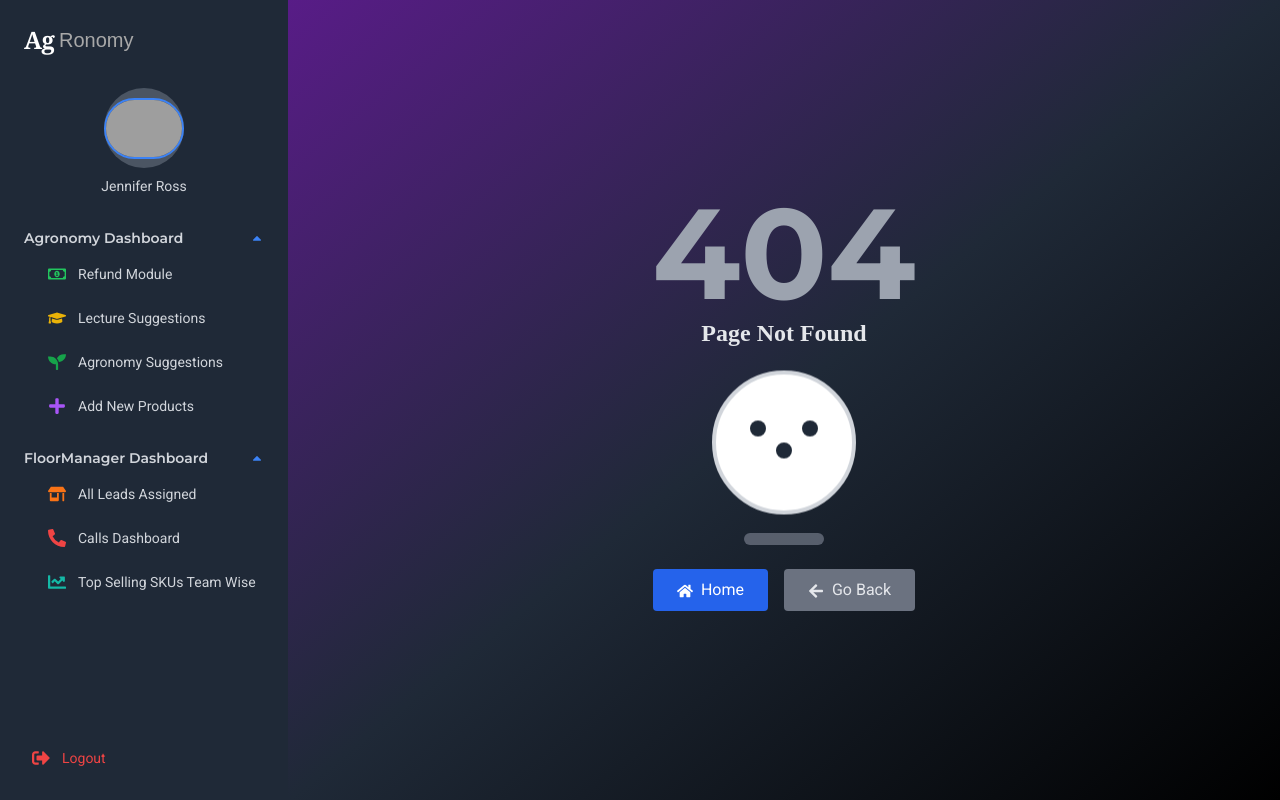
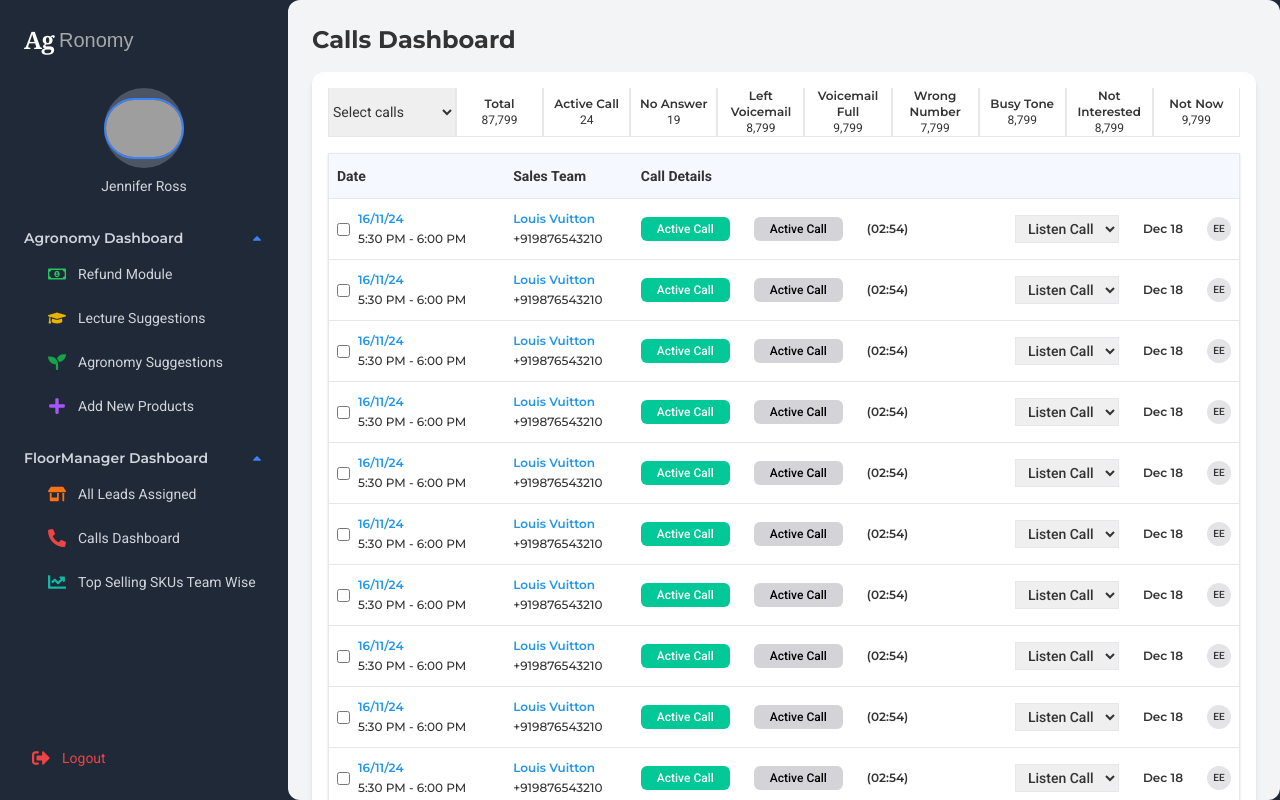
Before and after one commit to Ayush-AH/Agronomy, a React (Vite) app: page /call-dashboard in a window 1280 px wide. Built offline with nearby package versions, Linux system fonts and the light colour scheme; grey boxes are pictures that could not be loaded; a web font is replaced by a local one.

Commit message:
call dashboard complete

```diff
--- a/src/components/SideBar.jsx
+++ b/src/components/SideBar.jsx
@@ -97,7 +97,7 @@ const SideBar = () => {
                 All Leads Assigned
               </Link>
               <Link
-                to="#"
+                to="/call-dashboard"
                 className="flex items-center text-gray-300 hover:text-white transition-colors text-sm p-2 rounded-lg hover:bg-blue-600"
               >
                 <FaPhoneAlt className="mr-3 text-lg text-red-500" />
--- a/src/components/Table.jsx
+++ b/src/components/Table.jsx
@@ -10,14 +10,14 @@ const handleDownload = (id) => {
   alert(`Downloading file for ID: ${id}`);
 };
 
-const Table = ({tableHeaders,  tableData}) => {
+const Table = ({ tableHeaders, tableData }) => {
 
   return (
     <table className='w-full border shadow'>
       <thead className='bg-blue-500/5'>
         <tr>
           {tableHeaders.map((header) => (
-            <th key={header.key} className='border-b px-2 py-3 font-medium text-sm'>
+            <th key={header.key} className={`border-b px-2 py-3 font-medium text-sm text-left font-semibold`}>
               {header.label}
             </th>
           ))}
@@ -27,7 +27,7 @@ const Table = ({tableHeaders,  tableData}) => {
         {tableData.map((row) => (
           <tr key={row.id}>
             {tableHeaders.map((header) => (
-              <td key={header.key} className='border-b px-2 py-3 font-medium text-sm text-center'>
+              <td key={header.key} className='border-b px-2 py-3 font-medium text-sm text-left'>
                 {header.key === 'download' ? (
                   <button
                     onClick={() => handleDownload(row.id)}
@@ -35,6 +35,50 @@ const Table = ({tableHeaders,  tableData}) => {
                   >
                     Download
                   </button>
+                ) : header.key === 'CallDetails' ? (
+                  <div className='flex items-center justify-between'>
+                    <div className='flex  items-center gap-6'>
+                      <div
+                        className='px-4 py-[4px] w-fit text-white bg-[#02C797] rounded-md font-regular text-xs'
+                      >
+                        Active Call
+                      </div>
+                      <div
+                        className='px-4 py-[4px] w-fit text-black bg-zinc-300 rounded-md font-regular text-xs'
+                      >
+                        Active Call
+                      </div>
+                      <h2 className='text-xs'>(02:54)</h2>
+                    </div>
+                    <div className='flex items-center gap-6'>
+                      <select className='border px-2 py-[4px]'>
+                        <option value="">Listen Call</option>
+                      </select>
+                      <h2 className='text-xs'>Dec 18</h2>
+                      <span className='flex items-center justify-center w-6 h-6 rounded-full bg-zinc-200 text-[10px]'>EE</span>
+                    </div>
+                  </div>
+
+                ) : header.key === 'Date' ? (
+                  <div className='flex items-center gap-2'>
+                    <input type="checkbox" name="" id="" />
+                    <div className='flex flex-col gap-1'>
+                      <h4 className='text-xs text-[#2296EC] font-semibold'>{row.Date}</h4>
+                      <h6 className='text-xs'><span>{row.StartTime}</span> - <span>{row.EndTime}</span></h6>
+                    </div>
+                  </div>
+                ) : header.key === 'owner' ? (
+                  <div className='flex items-center gap-2'>
+                    <input type="checkbox" name="" id="" />
+                    <div className='flex flex-col gap-1'>
+                      <h6 className='font-semibold text-xs'>{row.owner}</h6>
+                    </div>
+                  </div>
+                ) : header.key === 'SalesTeam' ? (
+                  <div className='flex flex-col gap-1'>
+                    <h4 className='text-xs text-[#2296EC] font-semibold'>{row.SalesTeam}</h4>
+                    <h6 className='text-xs'>{row.ContactNumber}</h6>
+                  </div>
                 ) : (
                   row[header.key] // For non-download columns, display the corresponding data
                 )}
--- a/src/pages/AllLead.jsx
+++ b/src/pages/AllLead.jsx
@@ -6,7 +6,6 @@ const AllLead = () => {
   const [searchQuery, setSearchQuery] = useState("");
 
   const tableHeaders = [
-    { label: 'No.', key: 'id' },
     { label: 'Owner', key: 'owner' },
     { label: 'Pipeline Stage', key: 'pipelineStage' },
     { label: 'Phone Number', key: 'phoneNumber' },
--- /dev/null
+++ b/src/pages/CallDashborad.jsx
@@ -0,0 +1,164 @@
+import React from "react";
+import Table from "../components/Table";
+
+const CallDashboard = () => {
+
+    const tableHeaders = [
+        { label: 'Date', key: 'Date' },
+        { label: 'Sales Team', key: 'SalesTeam' },
+        { label: 'Call Details', key: 'CallDetails' }
+    ];
+
+    const tableData = [
+        {
+            id: 1,
+            Date: '16/11/24',
+            StartTime: '5:30 PM',
+            EndTime: '6:00 PM',
+            SalesTeam: 'Louis Vuitton',
+            CallDetails: '+919446963527',
+            ContactNumber: '+919876543210',
+        },
+        {
+            id: 2,
+            Date: '16/11/24',
+            StartTime: '5:30 PM',
+            EndTime: '6:00 PM',
+            SalesTeam: 'Louis Vuitton',
+            CallDetails: '+919446963527',
+            ContactNumber: '+919876543210',
+        },
+        {
+            id: 3,
+            Date: '16/11/24',
+            StartTime: '5:30 PM',
+            EndTime: '6:00 PM',
+            SalesTeam: 'Louis Vuitton',
+            CallDetails: '+919446963527',
+            ContactNumber: '+919876543210',
+        },
+        {
+            id: 4,
+            Date: '16/11/24',
+            StartTime: '5:30 PM',
+            EndTime: '6:00 PM',
+            SalesTeam: 'Louis Vuitton',
+            CallDetails: '+919446963527',
+            ContactNumber: '+919876543210',
+        },
+        {
+            id: 5,
+            Date: '16/11/24',
+            StartTime: '5:30 PM',
+            EndTime: '6:00 PM',
+            SalesTeam: 'Louis Vuitton',
+            CallDetails: '+919446963527',
+            ContactNumber: '+919876543210',
+        },
+        {
+            id: 6,
+            Date: '16/11/24',
+            StartTime: '5:30 PM',
+            EndTime: '6:00 PM',
+            SalesTeam: 'Louis Vuitton',
+            CallDetails: '+919446963527',
+            ContactNumber: '+919876543210',
+        },
+        {
+            id: 7,
+            Date: '16/11/24',
+            StartTime: '5:30 PM',
+            EndTime: '6:00 PM',
+            SalesTeam: 'Louis Vuitton',
+            CallDetails: '+919446963527',
+            ContactNumber: '+919876543210',
+        },
+        {
+            id: 8,
+            Date: '16/11/24',
+            StartTime: '5:30 PM',
+            EndTime: '6:00 PM',
+            SalesTeam: 'Louis Vuitton',
+            CallDetails: '+919446963527',
+            ContactNumber: '+919876543210',
+        },
+        {
+            id: 9,
+            Date: '16/11/24',
+            StartTime: '5:30 PM',
+            EndTime: '6:00 PM',
+            SalesTeam: 'Louis Vuitton',
+            CallDetails: '+919446963527',
+            ContactNumber: '+919876543210',
+        },
+        {
+            id: 10,
+            Date: '16/11/24',
+            StartTime: '5:30 PM',
+            EndTime: '6:00 PM',
+            SalesTeam: 'Louis Vuitton',
+            CallDetails: '+919446963527',
+            ContactNumber: '+919876543210',
+        },
+    ];
+
+
+    return (
+        <div className="p-6 max-h-screen overflow-y-auto bg-gray-100 rounded-xl ">
+            <h1 className="text-2xl font-bold mb-4">Calls Dashboard</h1>
+            <div className="w-full p-4 bg-white rounded-xl shadow-md">
+                <div className="header w-full mb-4 flex bg-white ">
+                    <select className="outline-none text-sm py-3 border w-32 border-t-0">
+                        <option value="" className="capitalize">Select calls</option>
+                        <option value="" className="capitalize">No Answer</option>
+                        <option value="" className="capitalize">Prospecting call</option>
+                        <option value="" className="capitalize">meeting set</option>
+                        <option value="" className="capitalize">changed company</option>
+                        <option value="" className="capitalize">call me later</option>
+                        <option value="" className="capitalize">completed</option>
+                        <option value="" className="capitalize">no answer</option>
+                    </select>
+                    <div className="flex items-center flex-col justify-center w-full border border-t-0">
+                        <h4 className="capitalize  text-xs text-center font-semibold">total</h4>
+                        <p className="text-xs">87,799</p>
+                    </div>
+                    <div className="flex items-center flex-col justify-center w-full border border-t-0">
+                        <h4 className="capitalize  text-xs text-center font-semibold">active call</h4>
+                        <p className="text-xs">24</p>
+                    </div>
+                    <div className="flex items-center flex-col justify-center w-full border border-t-0">
+                        <h4 className="capitalize  text-xs text-center font-semibold">no answer</h4>
+                        <p className="text-xs">19</p>
+                    </div>
+                    <div className="flex items-center flex-col justify-center w-full border border-t-0">
+                        <h4 className="capitalize  text-xs text-center font-semibold">left voicemail</h4>
+                        <p className="text-xs">8,799</p>
+                    </div>
+                    <div className="flex items-center flex-col justify-center w-full border border-t-0">
+                        <h4 className="capitalize  text-xs text-center font-semibold">voicemail full</h4>
+                        <p className="text-xs">9,799</p>
+                    </div>
+                    <div className="flex items-center flex-col justify-center w-full border border-t-0">
+                        <h4 className="capitalize  text-xs text-center font-semibold">wrong number</h4>
+                        <p className="text-xs">7,799</p>
+                    </div>
+                    <div className="flex items-center flex-col justify-center w-full border border-t-0">
+                        <h4 className="capitalize  text-xs text-center font-semibold">busy tone</h4>
+                        <p className="text-xs">8,799</p>
+                    </div>
+                    <div className="flex items-center flex-col justify-center w-full border border-t-0">
+                        <h4 className="capitalize  text-xs text-center font-semibold">not interested</h4>
+                        <p className="text-xs">8,799</p>
+                    </div>
+                    <div className="flex items-center flex-col justify-center w-full border border-t-0">
+                        <h4 className="capitalize  text-xs text-center font-semibold">not now</h4>
+                        <p className="text-xs">9,799</p>
+                    </div>
+                </div>
+                <Table tableHeaders={tableHeaders} tableData={tableData} />
+            </div>
+        </div>
+    );
+};
+
+export default CallDashboard;
--- a/src/utils/Routing.jsx
+++ b/src/utils/Routing.jsx
@@ -15,6 +15,7 @@ import AllLeadAssigned from '../pages/AllLeadAssigned';
 import TopSku from '../pages/TopSku';
 import TopSkillsSku from '../pages/TopSkillsSku';
 import AllLead from '../pages/AllLead';
+import CallDashboard from '../pages/CallDashborad';
 
 const Routing = () => {
   return (
@@ -32,9 +33,11 @@ const Routing = () => {
         <Route path="/lecture-suggestions" element={<LectureSuggestions />} />
         <Route path="/lecture-suggestions/new-request" element={<RequestForm/>} />
         <Route path="/agronomysuggestions" element={<AgronomySuggestions />} />
+        <Route path="/addnewproduct" element={<Addnewproduct />} />
+        {/* FloorManager Dashboard */}
+        <Route path="/all-lead" element={<AllLead/>} />
         <Route path="/all-lead-assigned" element={<AllLeadAssigned/>} />
-        <Route path="/all-lead" element={<AllLead/>} />
-        <Route path="/addnewproduct" element={<Addnewproduct />} />
+        <Route path="/call-dashboard" element={<CallDashboard/>} />
         <Route path="/topsku" element={<TopSku />} />
         <Route path="/topskillssku" element={<TopSkillsSku />} />
         <Route path="*" element={<NoteFound />} />
```
